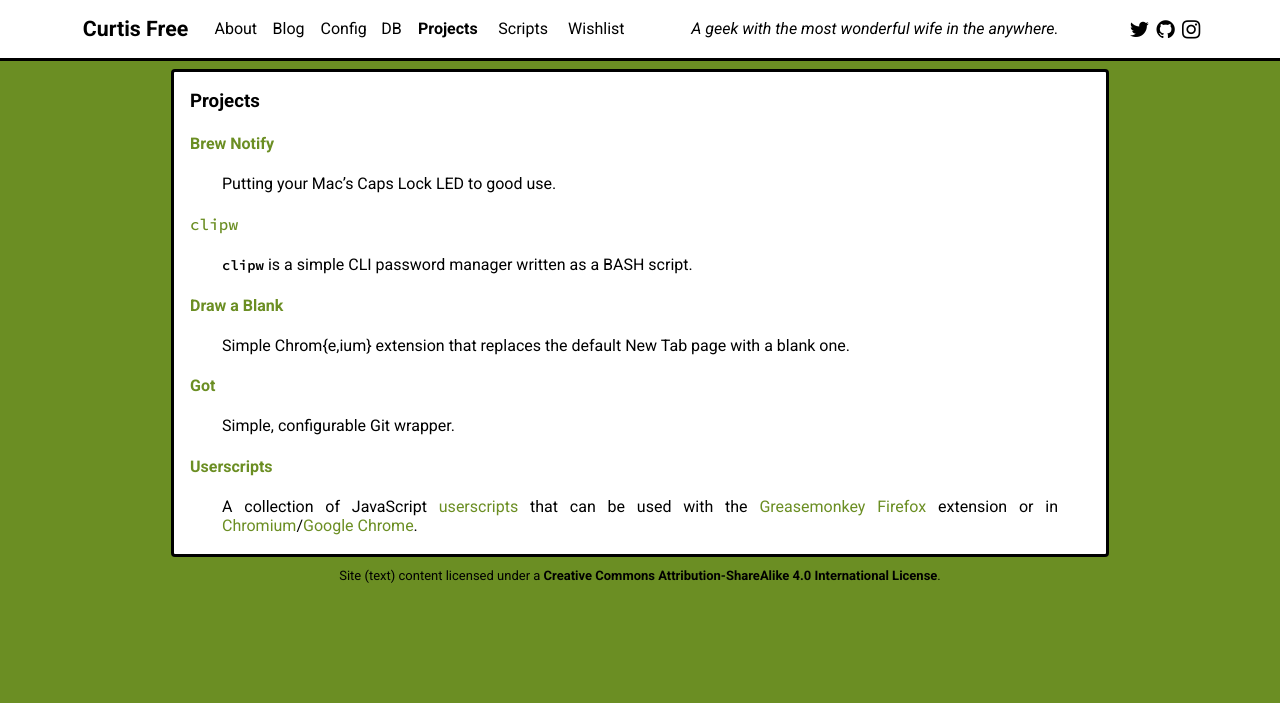
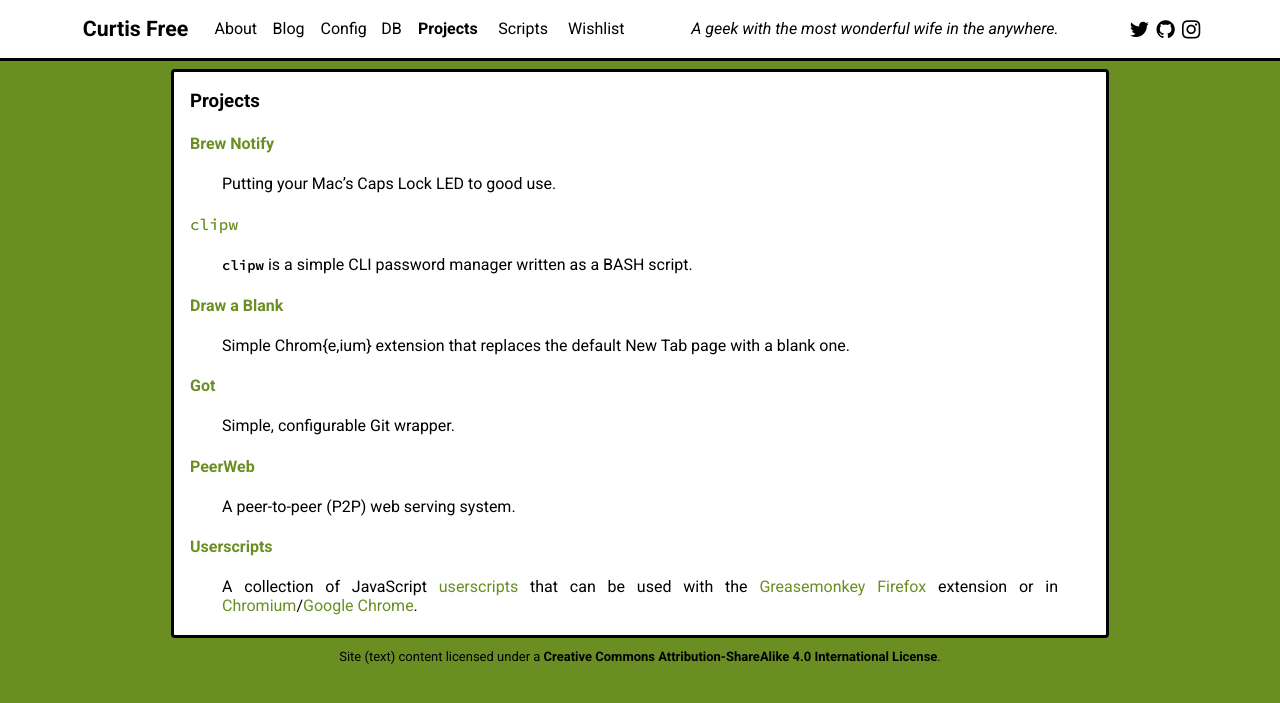
Before and after one commit to cfree3/curtisfree.com, a Jekyll site: the page built from projects/index.md, in a window 1280 px wide. Shown: the top 703 px of the page. Built offline with Jekyll 4.4.1, drawn with Linux system fonts in a browser that asks for light colours; nearby versions of some CDN libraries.

Commit message:
Add link to PeerWeb (project)

```diff
--- a/projects/index.md
+++ b/projects/index.md
@@ -18,6 +18,10 @@ Simple Chrom{e,ium} extension that replaces the default New Tab page with a blan
 
 Simple, configurable Git wrapper.
 
+#### [PeerWeb][project_peerweb]
+
+A peer-to-peer (P2P) web serving system.
+
 #### [Userscripts][project_userscripts]
 
 A collection of JavaScript [userscripts][userscripts] that can be used with the
@@ -28,6 +32,7 @@ A collection of JavaScript [userscripts][userscripts] that can be used with the
 [project_clipw]:        {{ site.github-url }}/clipw
 [project_draw-a-blank]: {{ site.github-url }}/draw-a-blank
 [project_got]:          {{ site.github-url }}/got
+[project_peerweb]:      https://github.com/PeerWeb
 [project_userscripts]:  {{ site.github-url }}/userscripts
 [userscripts]:          https://userscripts.org
 [greasemonkey]:         http://www.greasespot.net
```
